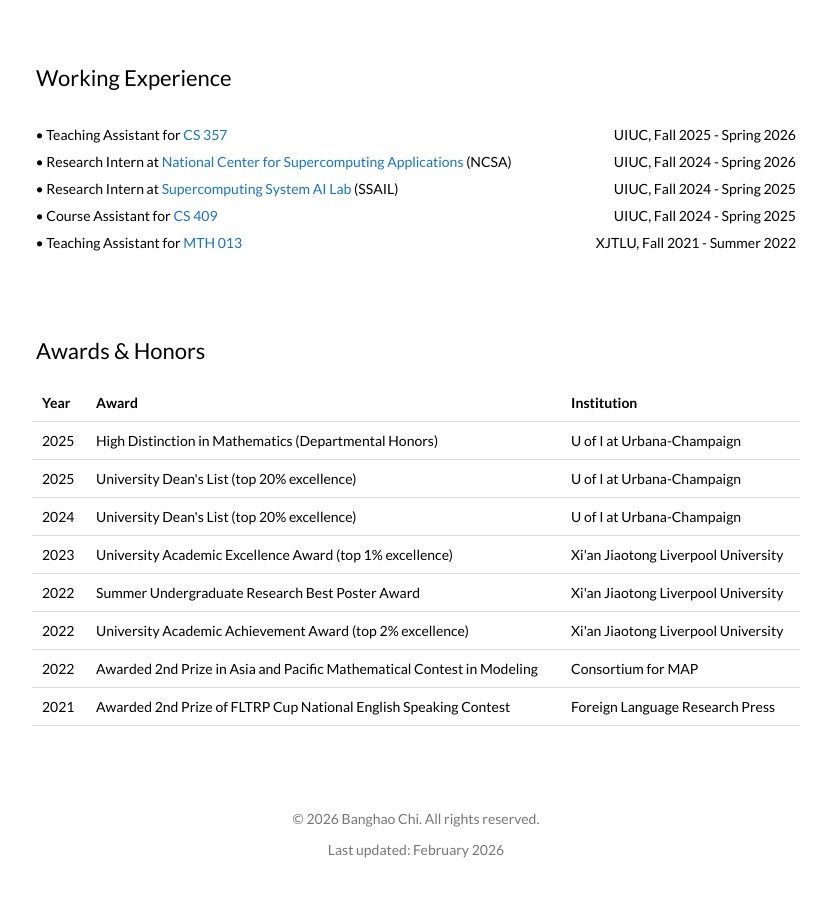
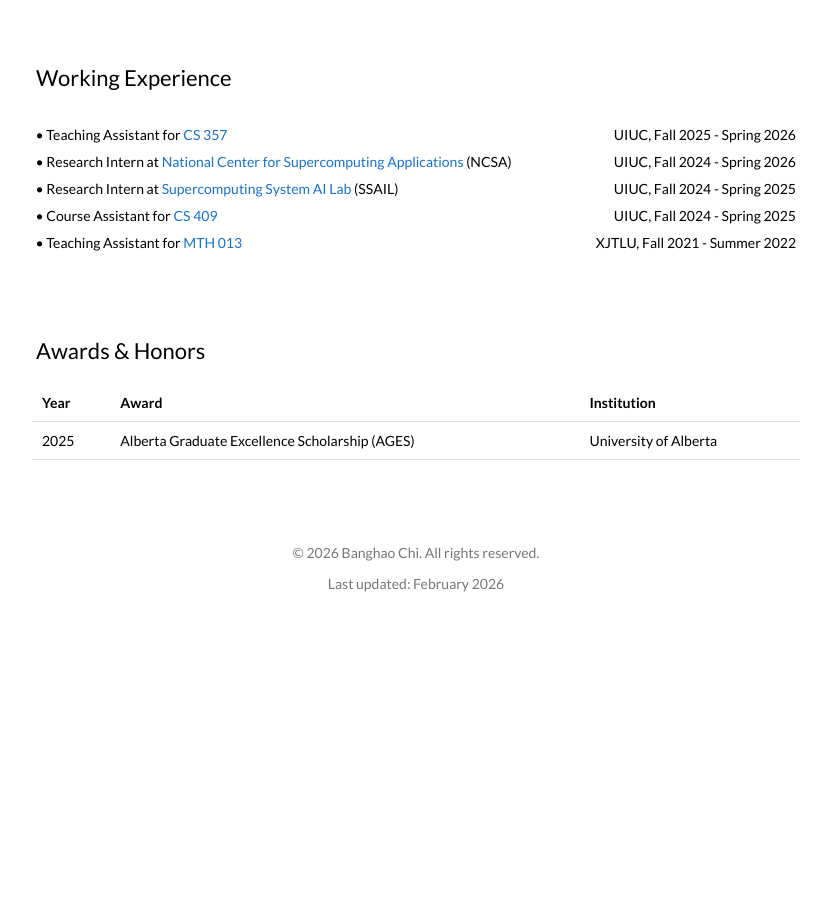
Before and after one commit to daliacristernaroman/dcr.github.io, a Jekyll site: the page built from _posts/2026-02-03-spreadsheet-rl.markdown, in a window 1280 px wide and 900 px high, scrolled down 1827 px. Shown: the top 897 px of the window, without its empty margins (224-1055 px from the left). Built offline with Jekyll 4.4.1, drawn with Linux system fonts in a browser that asks for light colours; after the commit the page ends 2461 px from its top, so only the background shows below that.

Commit message:
Update awards list with new scholarship entry
Removed several awards from previous years and added a new award for 2025.

```diff
--- a/_data/awards.yml
+++ b/_data/awards.yml
@@ -1,31 +1,3 @@
 - year: "2025"
-  award: "High Distinction in Mathematics (Departmental Honors)"
-  institution: "U of I at Urbana-Champaign"
-
-- year: "2025"
-  award: "University Dean's List (top 20% excellence)"
-  institution: "U of I at Urbana-Champaign"
-
-- year: "2024"
-  award: "University Dean's List (top 20% excellence)"
-  institution: "U of I at Urbana-Champaign"
-
-- year: "2023"
-  award: "University Academic Excellence Award (top 1% excellence)"
-  institution: "Xi'an Jiaotong Liverpool University"
-
-- year: "2022"
-  award: "Summer Undergraduate Research Best Poster Award"
-  institution: "Xi'an Jiaotong Liverpool University"
-
-- year: "2022"
-  award: "University Academic Achievement Award (top 2% excellence)"
-  institution: "Xi'an Jiaotong Liverpool University"
-
-- year: "2022"
-  award: "Awarded 2nd Prize in Asia and Pacific Mathematical Contest in Modeling"
-  institution: "Consortium for MAP"
-
-- year: "2021"
-  award: "Awarded 2nd Prize of FLTRP Cup National English Speaking Contest"
-  institution: "Foreign Language Research Press"
+  award: "Alberta Graduate Excellence Scholarship (AGES)"
+  institution: "University of Alberta"
```
